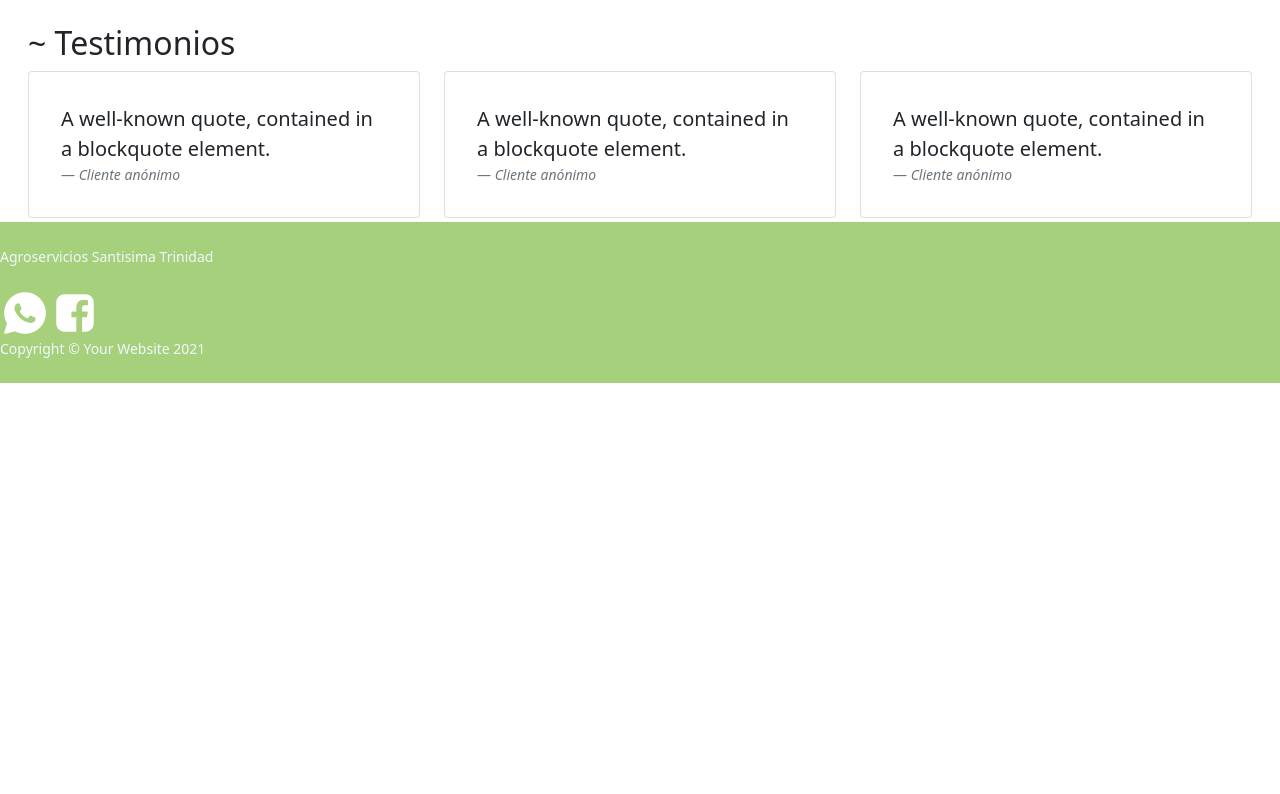
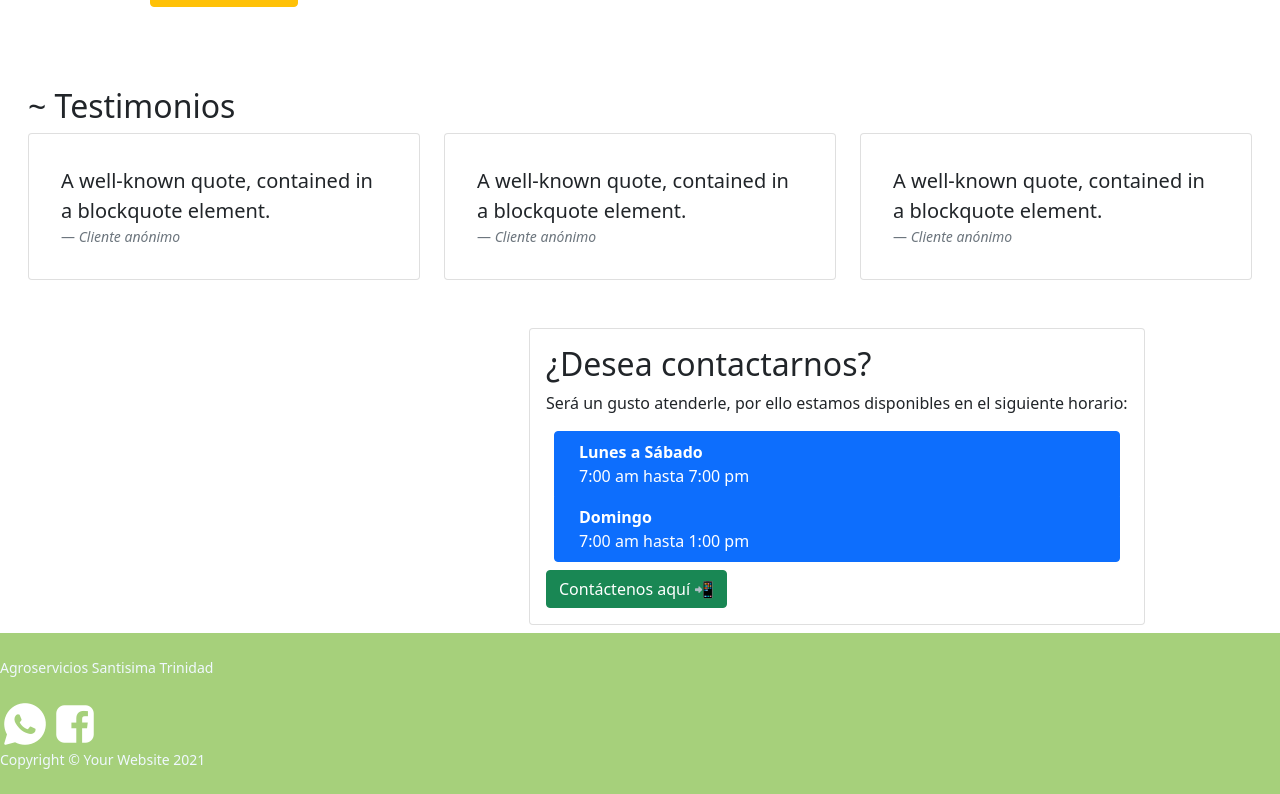
Before and after one commit to SilviaHG/AgroServicios-Santisima-Trinidad, a Vue app: page / in a window 1280 px wide. Shown: the part 1067-1861 px from the top of the page. Before the commit the page ends 1450 px from the top, so only its background shows below. Built offline with nearby package versions, Linux system fonts and the light colour scheme.

Commit message:
Mejora de la presentacion inicial

```diff
--- a/src/components/inicio/Inicio.vue
+++ b/src/components/inicio/Inicio.vue
@@ -5,12 +5,41 @@
         </div>
 
         <div class="row | mt-5 | m-1">
+            <h2 class="mb-4">~ Catálogo De Productos</h2>
             <CardsStore></CardsStore>
         </div>
 
         <div class="row | mt-5 | m-1">
             <h2>~ Testimonios</h2>
             <FeedBacksClients></FeedBacksClients>
+        </div>
+
+        <div class="row | mt-5 | m-2">
+            <div class="col-8 | offset-md-3">
+                <div class="card | float-end">
+                    <div class="card-body">
+                        <h2 class="card-title">¿Desea contactarnos?</h2>
+                        <p class="card-text">Será un gusto atenderle, por ello estamos disponibles en el siguiente horario:</p>
+
+                        <ul class="list-group | m-2">
+                            <li class="list-group-item d-flex justify-content-between align-items-start active">
+                                <div class="ms-2 me-auto">
+                                <div class="fw-bold">Lunes a Sábado</div>
+                                    7:00 am hasta 7:00 pm
+                                </div>
+                            </li>
+                            <li class="list-group-item d-flex justify-content-between align-items-start active">
+                                <div class="ms-2 me-auto">
+                                <div class="fw-bold">Domingo</div>
+                                    7:00 am hasta 1:00 pm
+                                </div>
+                            </li>
+                        </ul>
+
+                        <router-link class="btn | btn-success" aria-current="page" :to="{name: 'contactenos'}">Contáctenos aquí 📲</router-link>
+                    </div>
+                </div>
+            </div>
         </div>
 
     </div>
```
